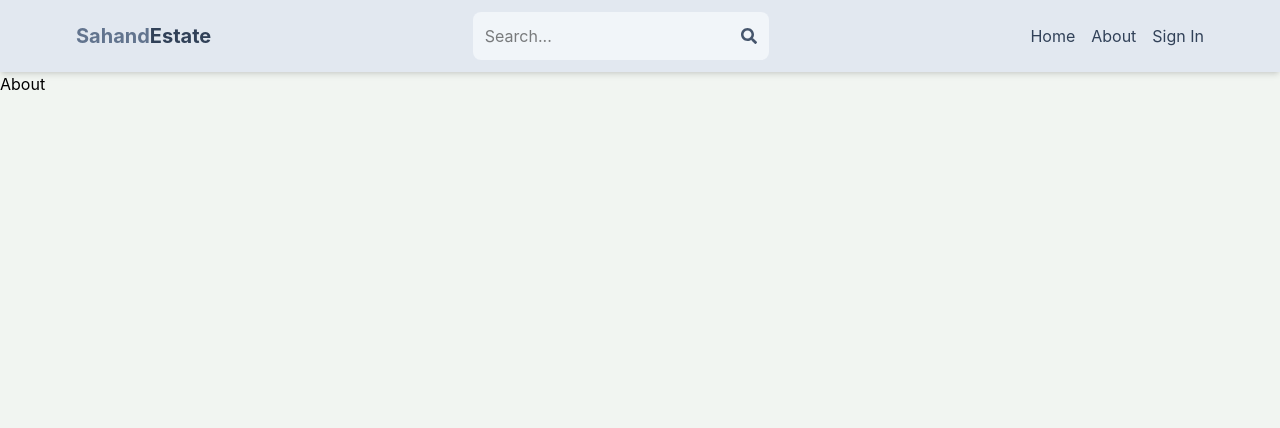
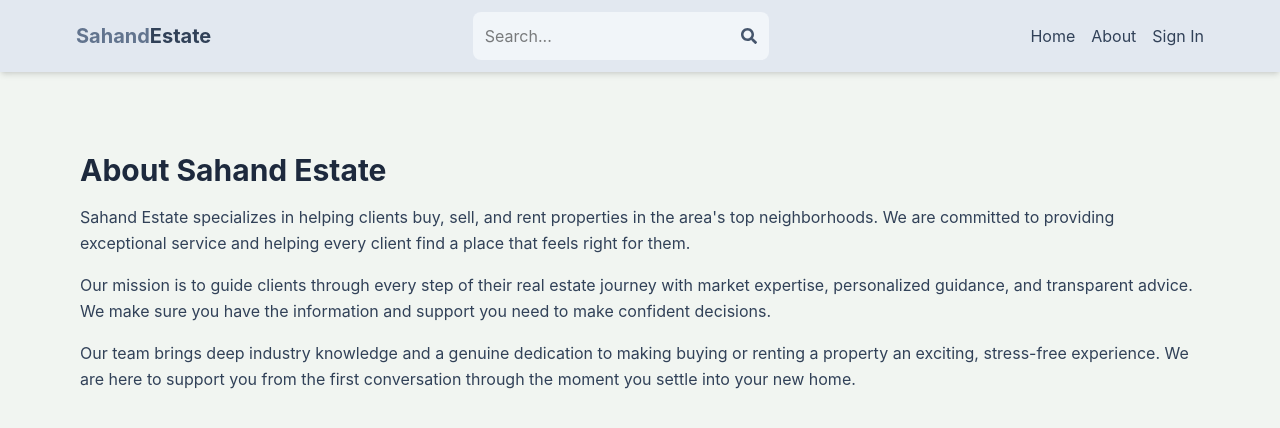
Before and after one commit to habibtariq513/MERN-Real-Estate-Project, a React (Vite) app in the folder client/: page /about in a window 1280 px wide. Shown: the top 428 px of the page. Built offline with nearby package versions, Linux system fonts and the light colour scheme; no server answers.

Commit message:
add About page with content detailing Sahand Estate services

```diff
--- a/client/index.html
+++ b/client/index.html
@@ -2,9 +2,8 @@
 <html lang="en">
   <head>
     <meta charset="UTF-8" />
-    <link rel="icon" type="image/svg+xml" href="/favicon.svg" />
     <meta name="viewport" content="width=device-width, initial-scale=1.0" />
-    <title>client</title>
+    <title>Sahand Estate</title>
   </head>
   <body>
     <div id="root"></div>
--- a/client/src/App.jsx
+++ b/client/src/App.jsx
@@ -1,5 +1,5 @@
 import {BrowserRouter, Routes, Route} from 'react-router-dom';
-import About from './assets/pages/About';
+import About from './pages/About';
 import Home from './pages/Home';
 import Profile from './assets/pages/Profile';
 import SignIn from './assets/pages/SignIn';
--- /dev/null
+++ b/client/src/pages/About.jsx
@@ -0,0 +1,27 @@
+export default function About() {
+  return (
+    <main className="py-20 px-4 max-w-6xl mx-auto">
+      <h1 className="text-3xl font-bold mb-4 text-slate-800">
+        About Sahand Estate
+      </h1>
+      <p className="mb-4 text-slate-700 leading-relaxed">
+        Sahand Estate specializes in helping clients buy, sell, and rent
+        properties in the area&apos;s top neighborhoods. We are committed to
+        providing exceptional service and helping every client find a place
+        that feels right for them.
+      </p>
+      <p className="mb-4 text-slate-700 leading-relaxed">
+        Our mission is to guide clients through every step of their real estate
+        journey with market expertise, personalized guidance, and transparent
+        advice. We make sure you have the information and support you need to
+        make confident decisions.
+      </p>
+      <p className="mb-4 text-slate-700 leading-relaxed">
+        Our team brings deep industry knowledge and a genuine dedication to
+        making buying or renting a property an exciting, stress-free experience.
+        We are here to support you from the first conversation through the
+        moment you settle into your new home.
+      </p>
+    </main>
+  );
+}
```
